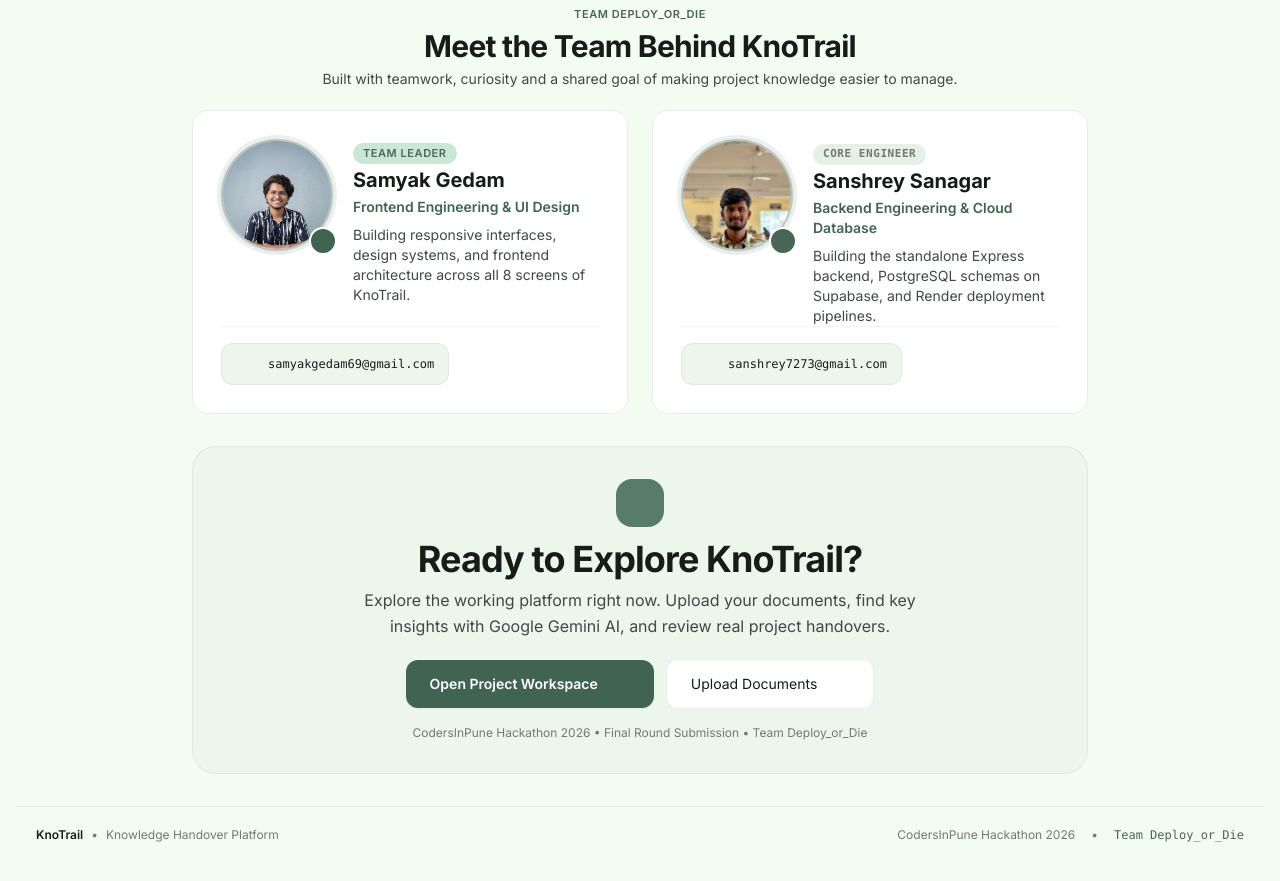
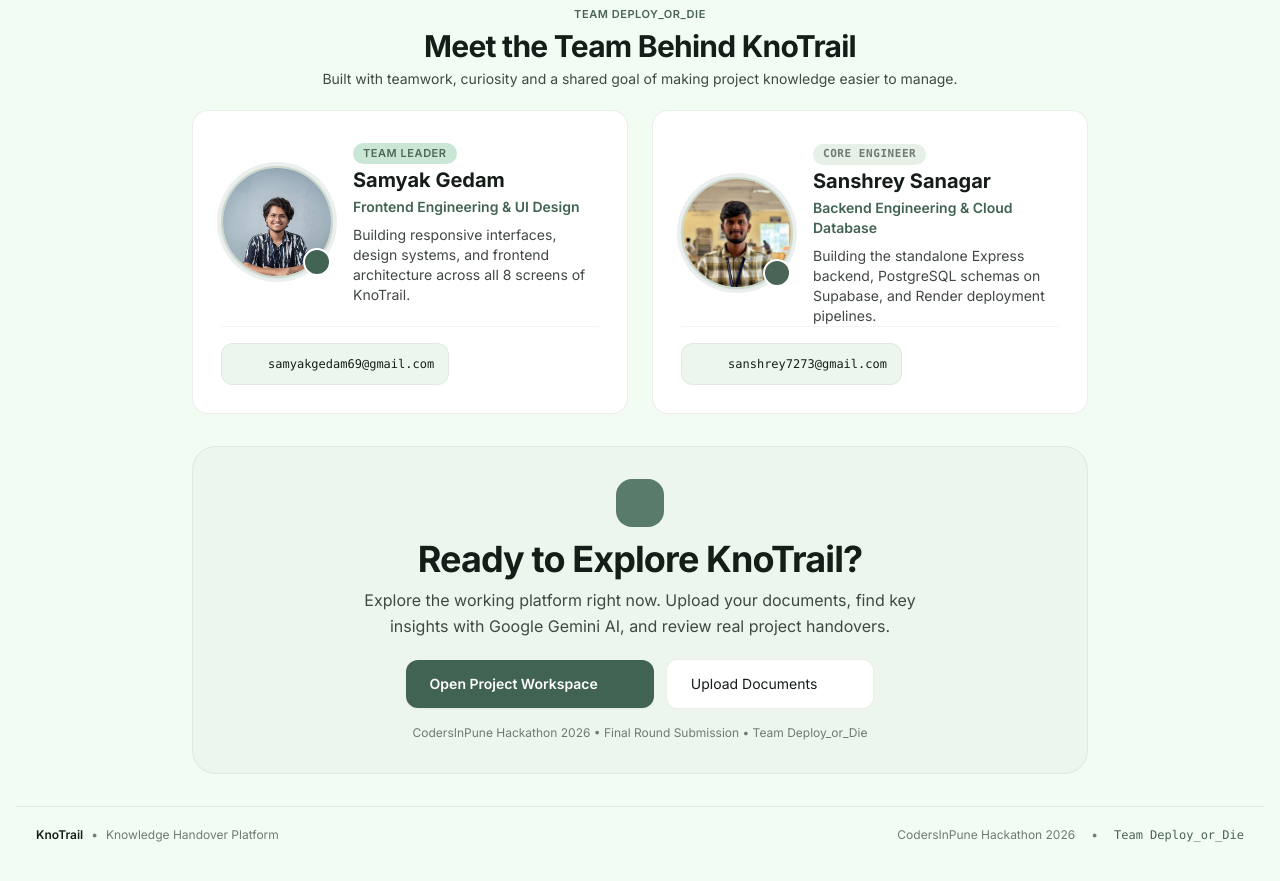
Before and after one commit to vitsamyak/KnoTrail, a Next.js app: page / in a window 1280 px wide. Shown: the part 1940-2821 px from the top of the page. Built offline with nearby package versions, Linux system fonts and the light colour scheme; no server answers.

Commit message:
style(landing): center profile photos and balance facial cropping in team section

```diff
--- a/src/components/views/LandingView.tsx
+++ b/src/components/views/LandingView.tsx
@@ -434,16 +434,17 @@ export function LandingView() {
           <div className="grid grid-cols-1 md:grid-cols-2 gap-6 max-w-4xl mx-auto items-stretch">
             {/* Member 1: Samyak Gedam */}
             <div className="bg-surface-container-lowest p-6 sm:p-7 rounded-2xl border border-outline-variant/30 shadow-xs hover:shadow-md transition-all duration-200 flex flex-col justify-between h-full group">
-              <div className="flex flex-col sm:flex-row items-center sm:items-start gap-5">
-                {/* Real Photograph */}
-                <div className="relative shrink-0">
-                  <div className="w-24 h-24 sm:w-28 sm:h-28 rounded-full bg-primary/10 border-2 border-primary/30 flex items-center justify-center overflow-hidden shadow-sm ring-4 ring-primary/10">
+              <div className="flex flex-col sm:flex-row items-center sm:items-center gap-5">
+                {/* Real Photograph with Fixed Square Container */}
+                <div className="relative shrink-0 w-28 h-28 aspect-square">
+                  <div className="w-28 h-28 aspect-square rounded-full bg-surface-container-low border-2 border-primary/20 flex items-center justify-center overflow-hidden shadow-sm ring-4 ring-primary/10">
                     {!samyakImgFailed ? (
                       /* eslint-disable-next-line @next/next/no-img-element */
                       <img
                         src="/team/samyak.jpeg"
                         alt="Samyak Gedam"
-                        className="w-full h-full object-cover object-top"
+                        className="w-full h-full object-cover"
+                        style={{ objectPosition: 'center 15%' }}
                         onError={() => setSamyakImgFailed(true)}
                       />
                     ) : (
@@ -454,7 +455,7 @@ export function LandingView() {
                     )}
                   </div>
                   <div
-                    className="absolute -bottom-1 -right-1 w-7 h-7 rounded-full bg-primary text-on-primary flex items-center justify-center shadow-xs border-2 border-surface-container-lowest"
+                    className="absolute bottom-0.5 right-0.5 w-7 h-7 rounded-full bg-primary text-on-primary flex items-center justify-center shadow-xs border-2 border-surface-container-lowest pointer-events-none"
                     title="Team Leader"
                   >
                     <span className="material-symbols-outlined text-[15px]">stars</span>
@@ -500,16 +501,17 @@ export function LandingView() {
 
             {/* Member 2: Sanshrey Sanagar */}
             <div className="bg-surface-container-lowest p-6 sm:p-7 rounded-2xl border border-outline-variant/30 shadow-xs hover:shadow-md transition-all duration-200 flex flex-col justify-between h-full group">
-              <div className="flex flex-col sm:flex-row items-center sm:items-start gap-5">
-                {/* Real Photograph */}
-                <div className="relative shrink-0">
-                  <div className="w-24 h-24 sm:w-28 sm:h-28 rounded-full bg-primary/10 border-2 border-primary/30 flex items-center justify-center overflow-hidden shadow-sm ring-4 ring-primary/10">
+              <div className="flex flex-col sm:flex-row items-center sm:items-center gap-5">
+                {/* Real Photograph with Fixed Square Container */}
+                <div className="relative shrink-0 w-28 h-28 aspect-square">
+                  <div className="w-28 h-28 aspect-square rounded-full bg-surface-container-low border-2 border-primary/20 flex items-center justify-center overflow-hidden shadow-sm ring-4 ring-primary/10">
                     {!sanshreyImgFailed ? (
                       /* eslint-disable-next-line @next/next/no-img-element */
                       <img
                         src="/team/sanshrey.png"
                         alt="Sanshrey Sanagar"
-                        className="w-full h-full object-cover object-top"
+                        className="w-full h-full object-cover"
+                        style={{ objectPosition: 'center 62%' }}
                         onError={() => setSanshreyImgFailed(true)}
                       />
                     ) : (
@@ -520,7 +522,7 @@ export function LandingView() {
                     )}
                   </div>
                   <div
-                    className="absolute -bottom-1 -right-1 w-7 h-7 rounded-full bg-secondary text-on-secondary flex items-center justify-center shadow-xs border-2 border-surface-container-lowest"
+                    className="absolute bottom-0.5 right-0.5 w-7 h-7 rounded-full bg-secondary text-on-secondary flex items-center justify-center shadow-xs border-2 border-surface-container-lowest pointer-events-none"
                     title="Core Engineer"
                   >
                     <span className="material-symbols-outlined text-[15px]">code</span>
```
